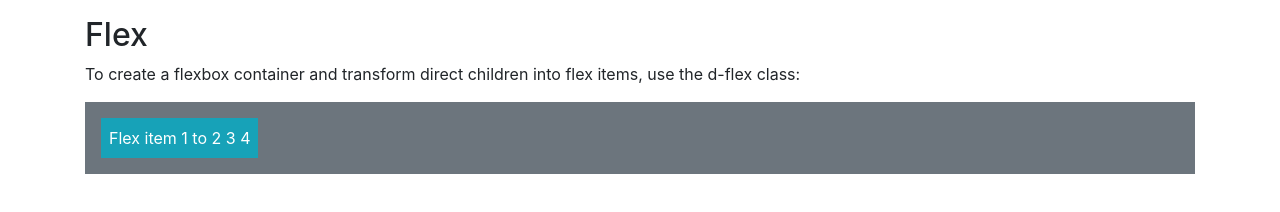
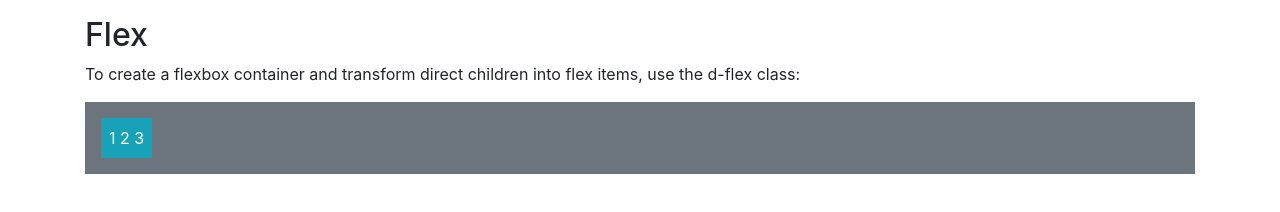
Before and after one commit to zazosystem/one, a plain HTML site: page test.html in a window 1280 px wide. Drawn offline with nearby package versions, Linux system fonts and the light colour scheme.

Commit message:
test plus two commit 1 2 3 4 5

```diff
--- a/test.html
+++ b/test.html
@@ -15,7 +15,7 @@
   <h2>Flex</h2>
   <p>To create a flexbox container and transform direct children into flex items, use the d-flex class:</p>
   <div class="d-flex p-3 bg-secondary text-white">
-    <div class="p-2 bg-info">Flex item 1 to 2 3 4</div>
+    <div class="p-2 bg-info">1 2 3</div>
   </div>
 </div>
 
```
